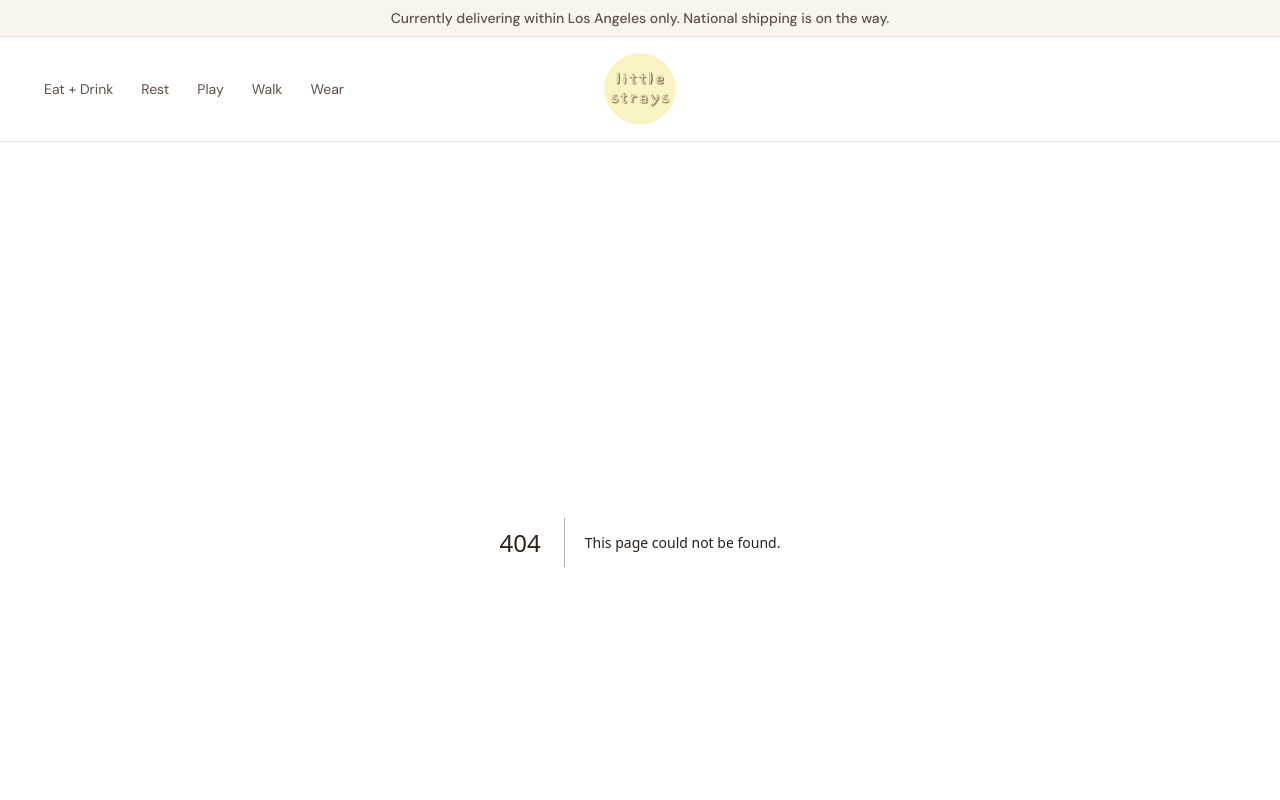
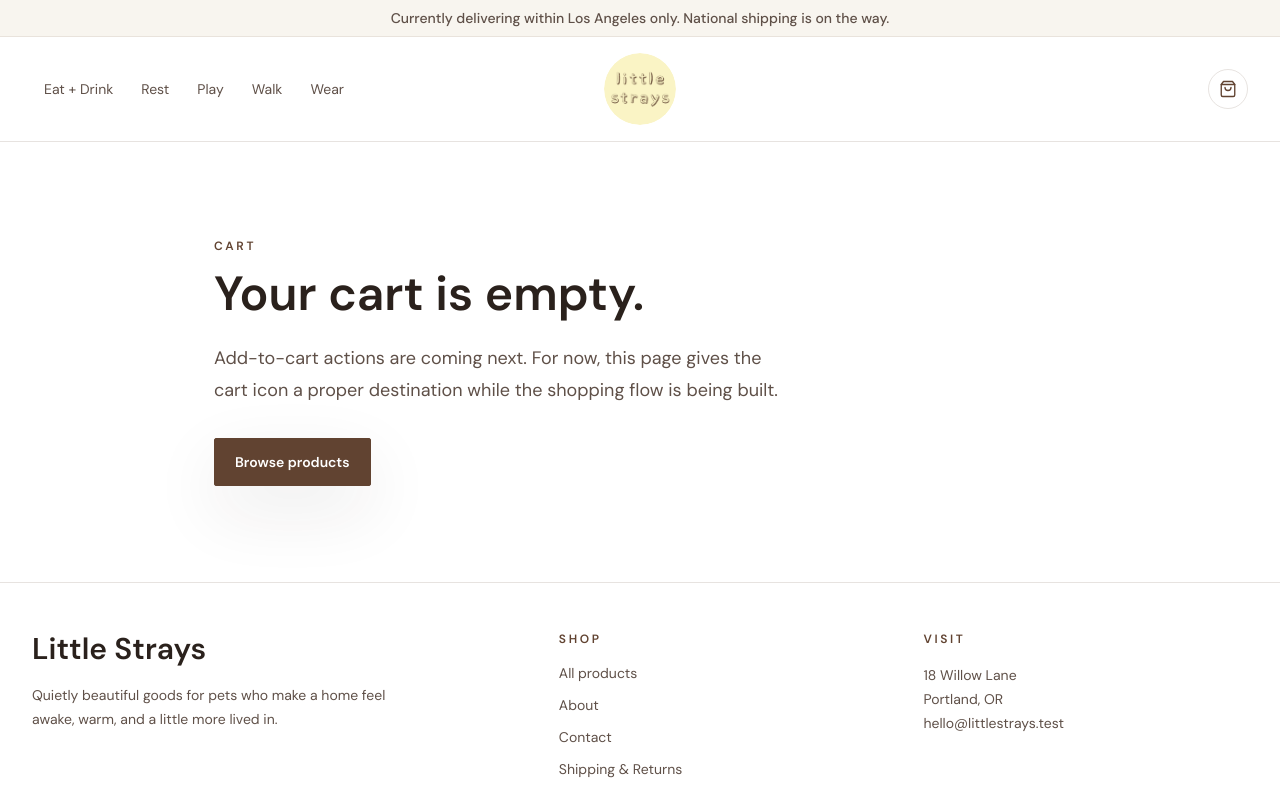
Before and after one commit to xinnruii/little-strays-storefront, a Next.js app in the folder little-strays-nextjs/: page /cart in a window 1280 px wide. Before the commit this address had no page. Shown: the top 800 px of the page. Built offline with nearby package versions, Linux system fonts and the light colour scheme.

Commit message:
Add barebone shopping cart functionality

```diff
--- /dev/null
+++ b/little-strays-nextjs/src/app/cart/page.tsx
@@ -0,0 +1,27 @@
+import type { Metadata } from "next";
+import Link from "next/link";
+
+export const metadata: Metadata = {
+  title: "Cart"
+};
+
+export default function CartPage() {
+  return (
+    <section className="mx-auto max-w-[900px] px-4 py-16 sm:px-6 lg:py-24">
+      <p className="editorial-kicker">Cart</p>
+      <h1 className="mt-4 text-5xl font-semibold leading-none">
+        Your cart is empty.
+      </h1>
+      <p className="mt-6 max-w-xl text-lg leading-8 text-muted">
+        Add-to-cart actions are coming next. For now, this page gives the cart
+        icon a proper destination while the shopping flow is being built.
+      </p>
+      <Link
+        href="/products"
+        className="focus-ring mt-8 inline-flex min-h-12 items-center rounded-sm border border-clay bg-clay px-5 text-sm font-semibold text-white shadow-soft transition hover:border-ink hover:bg-ink"
+      >
+        Browse products
+      </Link>
+    </section>
+  );
+}
--- a/little-strays-nextjs/src/app/layout.tsx
+++ b/little-strays-nextjs/src/app/layout.tsx
@@ -1,5 +1,6 @@
 import type { Metadata } from "next";
 import Link from "next/link";
+import { ShoppingBag } from "lucide-react";
 import { ScrollToTop } from "@/components/ScrollToTop";
 import "./globals.css";
 
@@ -43,7 +44,7 @@ export default function RootLayout({
               Currently delivering within Los Angeles only. National shipping is
               on the way.
             </div>
-            <div className="mx-auto grid max-w-[1720px] grid-cols-1 items-center gap-3 px-4 py-4 sm:px-6 lg:grid-cols-[1fr_auto_1fr] lg:gap-6 lg:px-6 xl:px-8">
+            <div className="mx-auto grid max-w-[1720px] grid-cols-[1fr_auto_1fr] items-center gap-3 px-4 py-4 sm:px-6 lg:gap-6 lg:px-6 xl:px-8">
               <nav
                 className="hidden items-center gap-1 justify-self-start text-sm text-muted lg:flex"
                 aria-label="Primary navigation categories"
@@ -69,9 +70,15 @@ export default function RootLayout({
                   className="h-12 w-12 rounded-full object-cover sm:h-16 sm:w-16 lg:h-[72px] lg:w-[72px]"
                 />
               </Link>
-              <div aria-hidden="true" className="hidden lg:block" />
+              <Link
+                href="/cart"
+                className="focus-ring grid h-10 w-10 place-items-center justify-self-end rounded-full border border-clay/15 text-clay transition hover:border-clay/35 hover:bg-linen"
+                aria-label="Shopping cart"
+              >
+                <ShoppingBag size={18} strokeWidth={1.8} />
+              </Link>
               <nav
-                className="flex items-center justify-center gap-1 overflow-x-auto text-sm text-muted lg:hidden"
+                className="col-span-3 flex items-center justify-center gap-1 overflow-x-auto text-sm text-muted lg:hidden"
                 aria-label="Primary navigation"
               >
                 {navItems.map((item) => (
```
Also changed, not shown: 1 other file (tests, documents, lock files or other folders).
